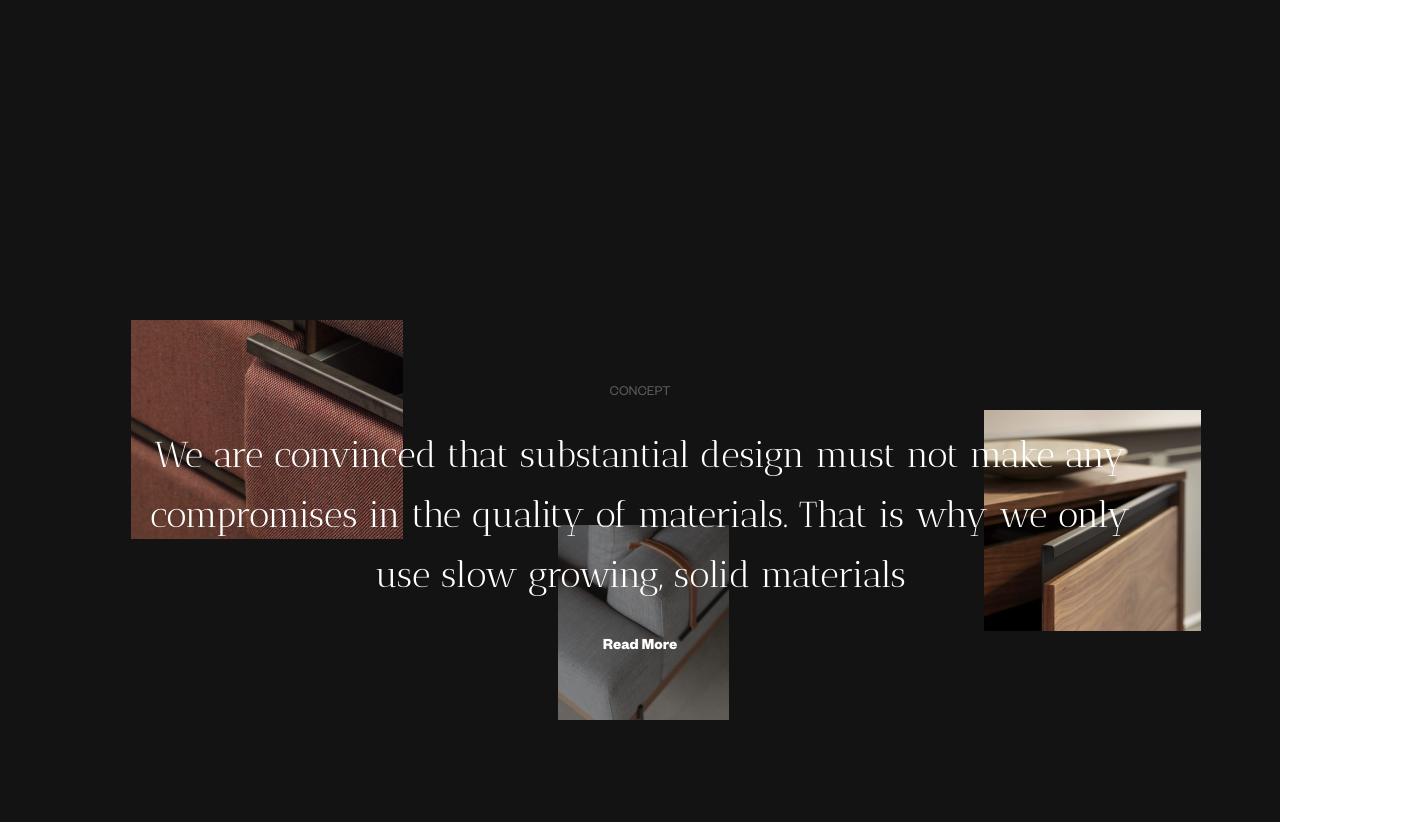
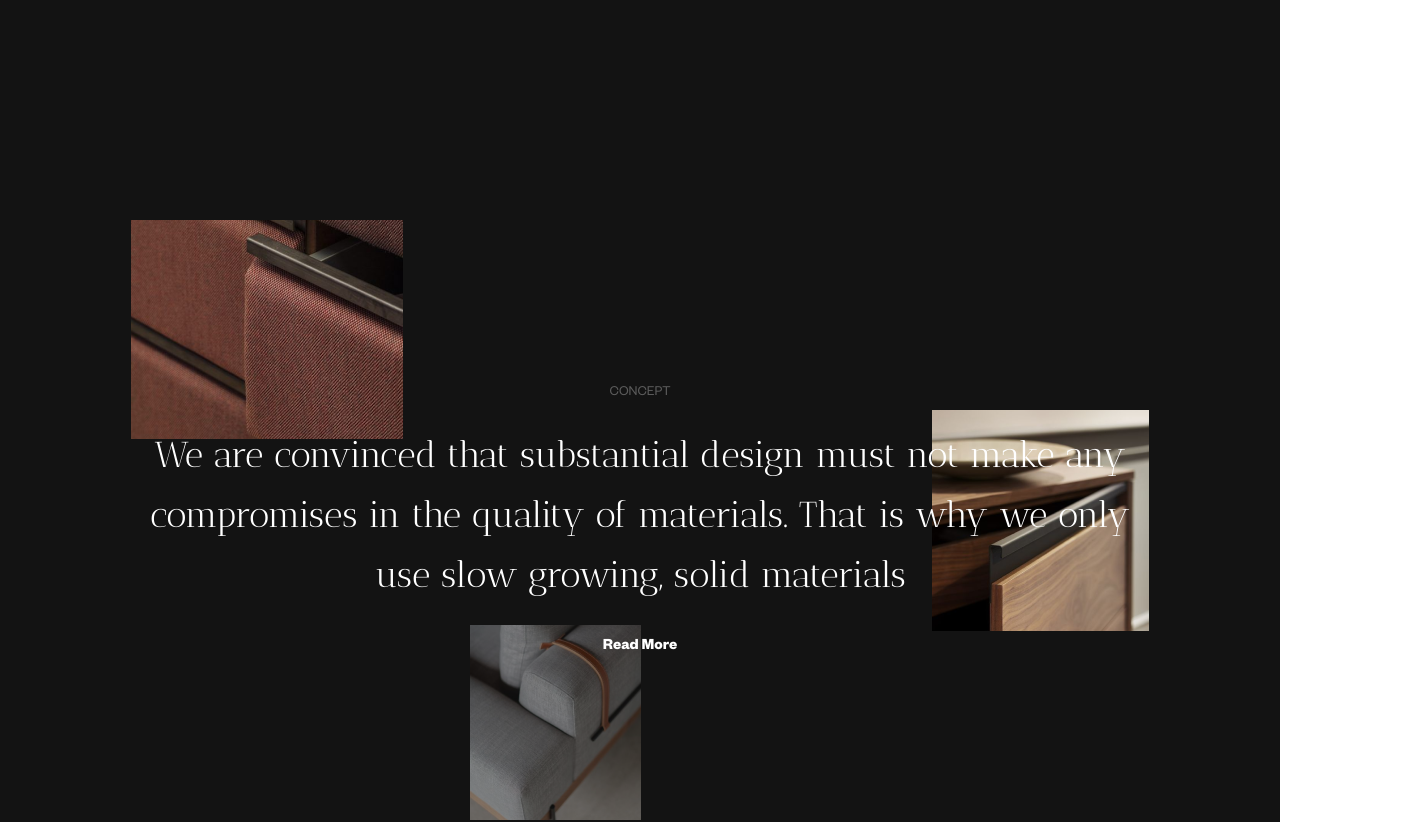
Before and after one commit to jamalakbara/bahana, a Next.js app: page / in a window 1280 px wide. Shown: the part 1480-2302 px from the top of the page, 1411 px wide, since content can reach past the window. Built offline with nearby package versions, Linux system fonts and the light colour scheme.

Commit message:
separate concept to different folder

```diff
--- /dev/null
+++ b/components/Concept/Concept.js
@@ -0,0 +1,53 @@
+import Image from "next/image"
+import ReadMore from "../ReadMore/ReadMore"
+import Span from "../Span/Span"
+import Title from "../Title/Title"
+
+const Concept = ({conceptRefs}) => {
+  const conceptImages = [
+    {
+      src: "concept1.png",
+      width: 272,
+      height: 219
+    },
+    {
+      src: "concept2.png",
+      width: 171,
+      height: 195
+    },
+    {
+      src: "concept3.png",
+      width: 217,
+      height: 221
+    },
+  ]
+
+  return (
+    <section ref={conceptRefs} className='h-screen bg-soft-black px-[131px]'>
+      <div className='relative h-full  flex flex-col justify-center'>
+        <div className='text-center z-10'>
+          <Span text='concept' />
+          <Title text='We are convinced that substantial design must not make any compromises in the quality of materials. That is why we only use slow growing, solid materials' className='leading-[60px]' />
+          <ReadMore />
+        </div>
+
+        <div className='absolute flex w-full h-3/4'>
+          {
+            conceptImages.map((image, idx) => (
+              <div key={idx} className={`realtive w-full ${idx === 0 ? '' : (idx === 1 ? 'self-end' : 'self-center flex justify-end')}`}>
+                <Image
+                  src={`/img/${image.src}`}
+                  alt={image.src}
+                  width={image.width}
+                  height={image.height}
+                />
+              </div>
+            ))
+          }
+        </div>
+      </div>
+    </section>
+  )
+}
+
+export default Concept
--- a/pages/index.js
+++ b/pages/index.js
@@ -8,6 +8,7 @@ import Span from '@/components/Span/Span'
 import Title from '@/components/Title/Title'
 import Image from 'next/image'
 import ReadMore from '@/components/ReadMore/ReadMore'
+import Concept from '@/components/Concept/Concept'
 
 const inter = Inter({ subsets: ['latin'] })
 
@@ -63,24 +64,6 @@ export default function Home() {
     },
   ]
 
-  const conceptImages = [
-    {
-      src: "concept1.png",
-      width: 272,
-      height: 219
-    },
-    {
-      src: "concept2.png",
-      width: 171,
-      height: 195
-    },
-    {
-      src: "concept3.png",
-      width: 217,
-      height: 221
-    },
-  ]
-
   return (
     <>
       <Head>
@@ -93,28 +76,7 @@ export default function Home() {
 
       <Story storyRefs={storyRefs} />
 
-      <section ref={conceptRefs} className='relative h-screen bg-soft-black px-[131px] flex flex-col justify-center'>
-        <div className='relative text-center z-10'>
-          <Span text='concept' />
-          <Title text='We are convinced that substantial design must not make any compromises in the quality of materials. That is why we only use slow growing, solid materials' className='leading-[60px]' />
-          <ReadMore />
-        </div>
-
-        <div className='absolute flex w-full h-1/2'>
-          {
-            conceptImages.map((image, idx) => (
-              <div key={idx} className={`realtive w-full ${idx === 0 ? '' : (idx === 1 ? 'self-end' : 'self-center')}`}>
-                <Image
-                  src={`/img/${image.src}`}
-                  alt={image.src}
-                  width={image.width}
-                  height={image.height}
-                />
-              </div>
-            ))
-          }
-        </div>
-      </section>
+      <Concept conceptRefs={conceptRefs} />
     </>
   )
 }
```
